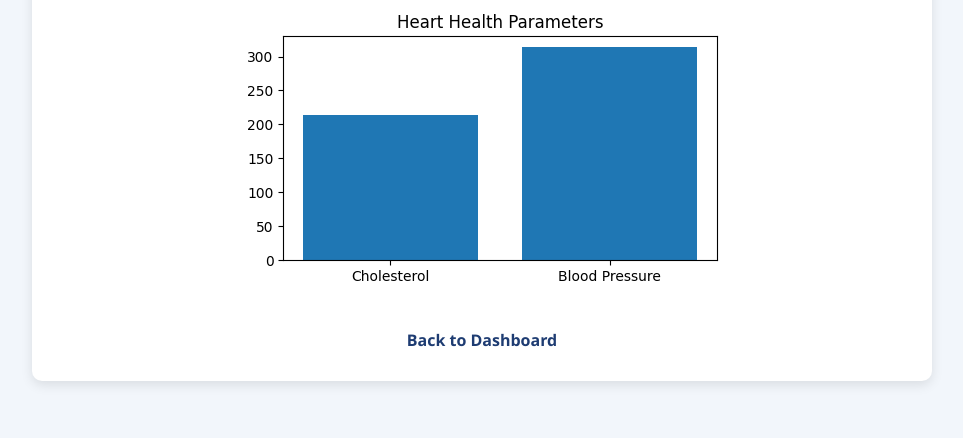
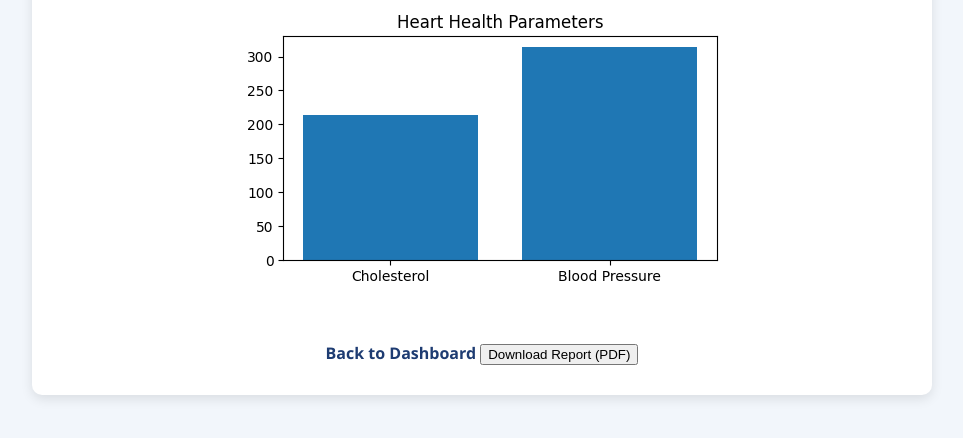
Before and after one commit to ashin000/HeartDiseasePrediction, a Flask app: template templates/result.html in a window 1280 px wide. Shown: the part 269-707 px from the top of the page, without its empty margins (158-1121 px from the left). Run offline with Flask 3, Linux system fonts and the light colour scheme; the template is opened without the code that fills it, so the values that code supplies are empty; parts of the project's set-up code (start-up, migrations or seed data) failed here and were passed over.

Commit message:
Initial commit – Flask ML OCR project

```diff
--- a/app.py
+++ b/app.py
@@ -9,6 +9,10 @@
 import matplotlib.pyplot as plt
 import pytesseract
 pytesseract.pytesseract.tesseract_cmd = "/usr/bin/tesseract"
+from reportlab.lib.pagesizes import A4
+from reportlab.pdfgen import canvas
+from flask import send_file
+import datetime
 
 
 app = Flask(__name__)
@@ -46,6 +50,34 @@
     plt.tight_layout()
     plt.savefig("static/result_graph.png")
     plt.close()
+
+def generate_pdf(result, chol, bp):
+    if not os.path.exists("static"):
+        os.makedirs("static")
+
+    file_path = "static/heart_report.pdf"
+    c = canvas.Canvas(file_path, pagesize=A4)
+    width, height = A4
+
+    c.setFont("Helvetica-Bold", 18)
+    c.drawString(50, height - 50, "Heart Disease Prediction Report")
+
+    c.setFont("Helvetica", 12)
+    c.drawString(50, height - 100, f"Date: {datetime.datetime.now().strftime('%d-%m-%Y %H:%M')}")
+
+    c.drawString(50, height - 140, f"Cholesterol: {chol}")
+    c.drawString(50, height - 160, f"Blood Pressure: {bp}")
+
+    c.setFont("Helvetica-Bold", 14)
+    c.drawString(50, height - 200, f"Prediction Result: {result}")
+
+    if os.path.exists("static/result_graph.png"):
+        c.drawImage("static/result_graph.png", 50, height - 450, width=400, height=200)
+
+    c.showPage()
+    c.save()
+
+    return file_path
 
 # ---------- ROUTES ----------
 
@@ -103,6 +135,8 @@
 
     create_graph(chol, bp)
 
+    pdf_path = generate_pdf(result, chol, bp)
+
     return render_template(
         "result.html",
         result=result,
@@ -110,5 +144,13 @@
         bp=bp
     )
 
+@app.route("/download")
+def download_report():
+    return send_file(
+        "static/heart_report.pdf",
+        as_attachment=True
+    )
+
+
 if __name__ == "__main__":
     app.run(debug=True)
--- a/requirements.txt
+++ b/requirements.txt
@@ -7,3 +7,4 @@
 pytesseract
 matplotlib
 gunicorn
+reportlab
--- a/templates/result.html
+++ b/templates/result.html
@@ -83,6 +83,10 @@
 
         <br>
         <a href="/">Back to Dashboard</a>
+        <a href="/download">
+    <button style="margin-top:15px;">Download Report (PDF)</button>
+</a>
+
 
     </div>
 </div>
```
